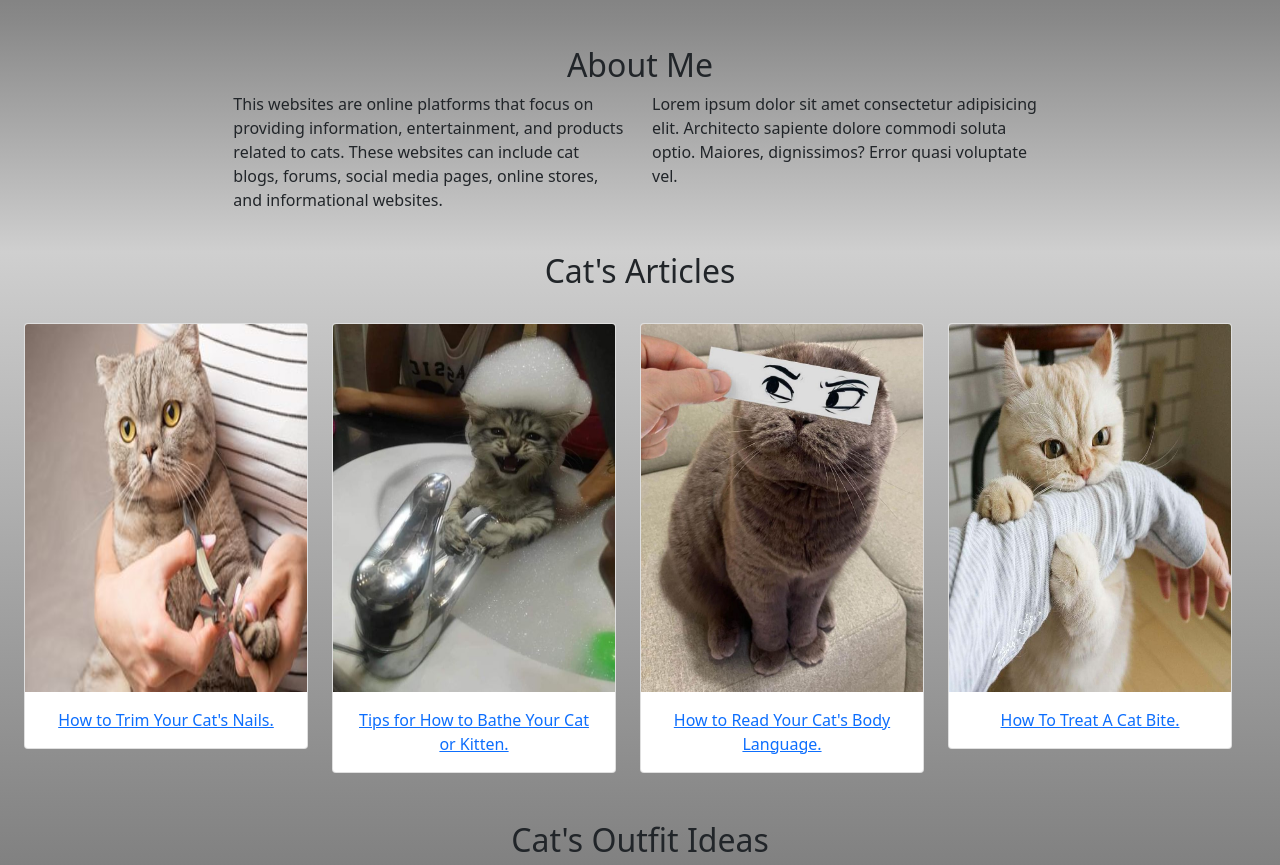
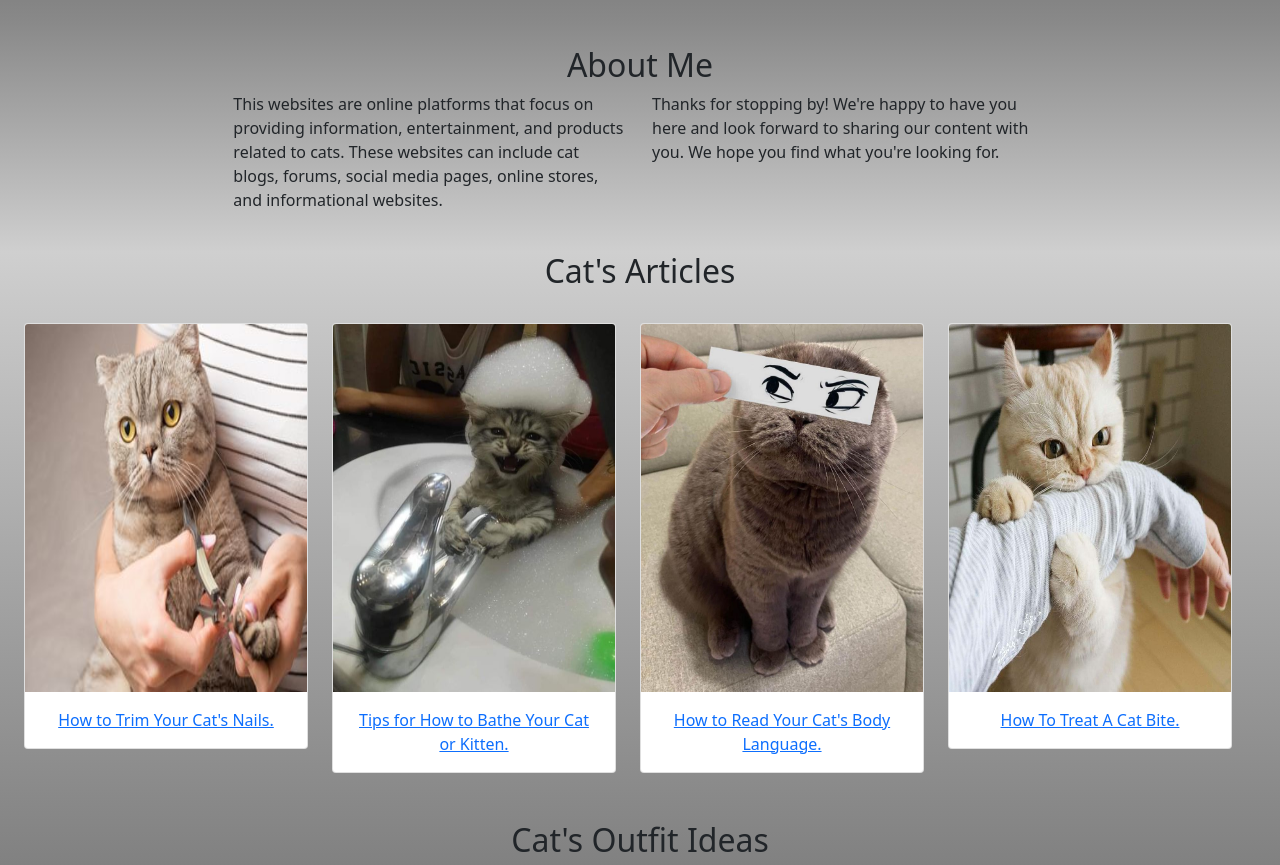
Before and after one commit to viraangelina/ProkomWebsite, a plain HTML site: page index.html in a window 1280 px wide. Shown: the part 1396-2261 px from the top of the page. Drawn offline with nearby package versions, Linux system fonts and the light colour scheme.

Commit message:
description

```diff
--- a/index.html
+++ b/index.html
@@ -104,7 +104,7 @@
                     <p>This websites are online platforms that focus on providing information, entertainment, and products related to cats. These websites can include cat blogs, forums, social media pages, online stores, and informational websites.</p>
                 </div>
                 <div class="col-4">
-                    <p>Lorem ipsum dolor sit amet consectetur adipisicing elit. Architecto sapiente dolore commodi soluta optio. Maiores, dignissimos? Error quasi voluptate vel.</p>
+                    <p>Thanks for stopping by! We're happy to have you here and look forward to sharing our content with you. We hope you find what you're looking for.</p>
                 </div>
             </div>
         </div>
```
